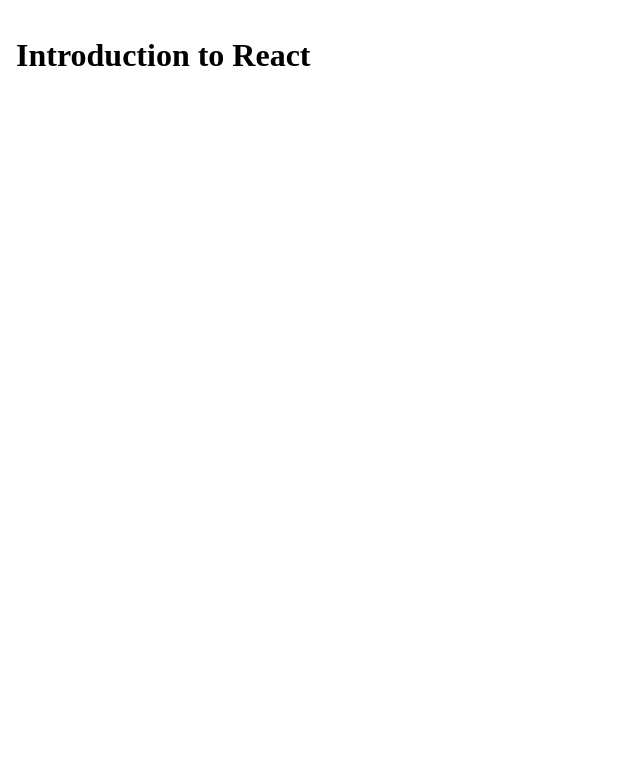
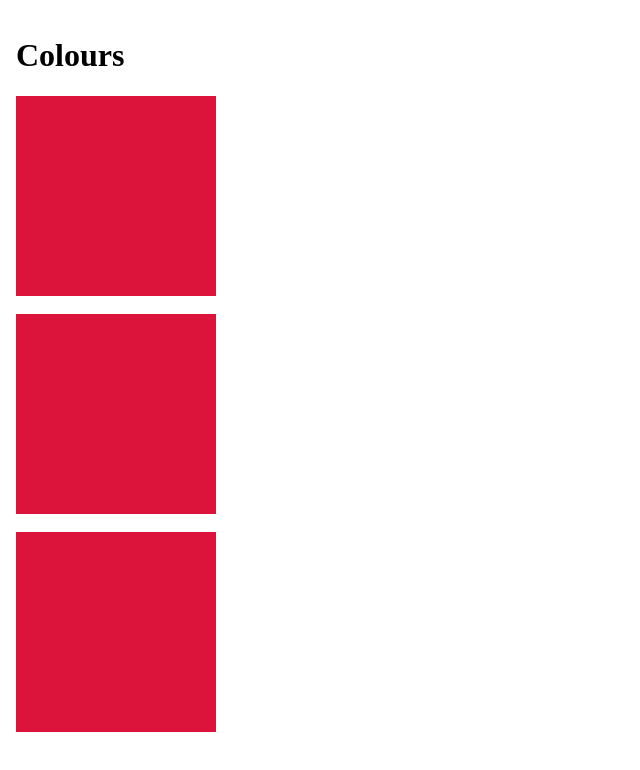
Before and after one commit to kenneth-gray/intro-to-react, a React app: page / in a window 1280 px wide. Shown: the top 770 px of the page, without its empty margins (0-640 px from the left). Built offline with nearby package versions, Linux system fonts and the light colour scheme.

Commit message:
Initial idea for state management example

```diff
--- a/src/App.jsx
+++ b/src/App.jsx
@@ -12,11 +12,14 @@
 // import UserInfo from './user-info/UserInfo'
 // <UserInfo name='Kenny' email='kgray@example.com' />
 
+import Colours from './state-management/Colours'
+
 import styles from './App.scss'
 
 const App = () => (
   <div className={styles.app}>
-    <h1>Introduction to React</h1>
+    {/* <h1>Introduction to React</h1> */}
+    <Colours />
   </div>
 )
 
--- /dev/null
+++ b/src/state-management/ColourBlock.jsx
@@ -0,0 +1,40 @@
+import React, { Component } from 'react'
+
+const colours = ['crimson', 'royalblue', 'gold', 'darkmagenta', 'forestgreen', 'darkorange', 'deepskyblue', 'deeppink']
+
+const style = {
+  cursor: 'pointer',
+  height: 200,
+  width: 200
+}
+
+class ColourBlock extends Component {
+  constructor () {
+    super()
+
+    this.state = {
+      colourIndex: 0
+    }
+
+    this.onClick = this.onClick.bind(this)
+  }
+
+  onClick () {
+    this.setState({
+      colourIndex: (this.state.colourIndex + 1) % colours.length
+    })
+  }
+
+  render () {
+    const colourBlockStyle = {
+      ...style,
+      backgroundColor: colours[this.state.colourIndex]
+    }
+
+    return (
+      <div style={colourBlockStyle} onClick={this.onClick} />
+    )
+  }
+}
+
+export default ColourBlock
--- /dev/null
+++ b/src/state-management/Colours.jsx
@@ -0,0 +1,13 @@
+import React from 'react'
+import ColourBlock from './ColourBlock'
+
+export default () => (
+  <div>
+    <h1>Colours</h1>
+    <ColourBlock />
+    <br />
+    <ColourBlock />
+    <br />
+    <ColourBlock />
+  </div>
+)
```
